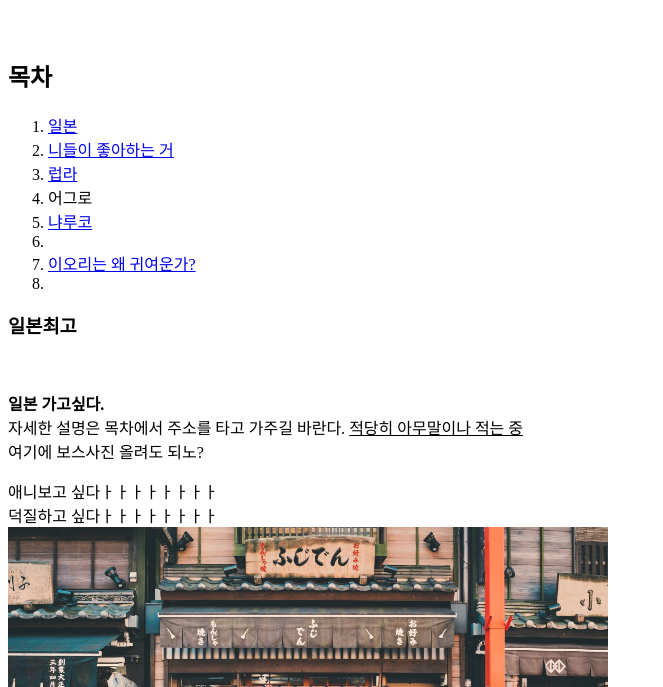
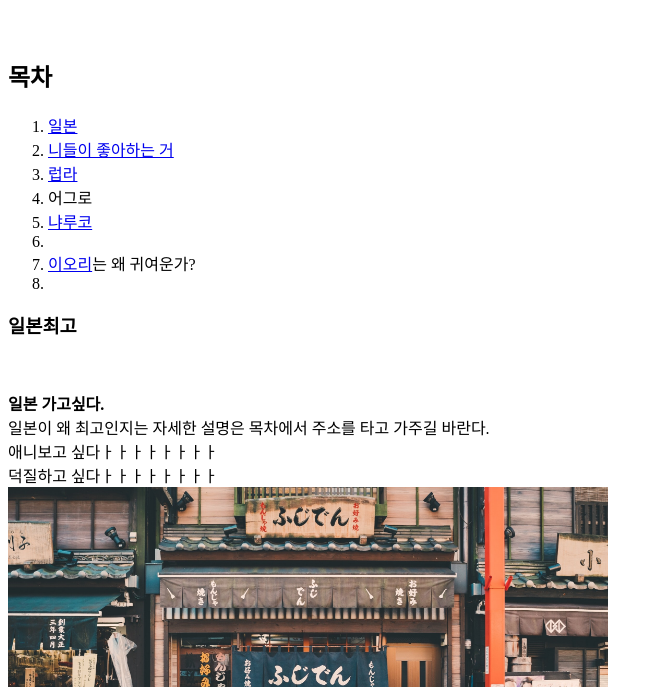
Before and after one commit to lmj8297/web1, a plain HTML site: page index.html in a window 1280 px wide. Shown: the part 113-800 px from the top of the page, without its empty margins (0-663 px from the left). Drawn offline with Linux system fonts and the light colour scheme.

Commit message:
Add files via upload

```diff
--- a/index.html
+++ b/index.html
@@ -13,12 +13,10 @@
    <li><a href="https://www.daejeon.go.kr/" target="_blank" title="러브라이브문서">럽라</a></li>
    <li>어그로</li>
    <li><a href="https://namu.wiki/w/%EB%83%90%EB%A3%A8%EC%BD%94" target="_blank" title="희승이 딸">냐루코</a><li>
-    <li><a href="https://namu.wiki/w/%EB%AF%B8%EB%82%98%EC%84%B8%20%EC%9D%B4%EC%98%A4%EB%A6%AC" target='_blank' title="수명이 애인">이오리는 왜 귀여운가?</a><li>
+    <li><a href="https://namu.wiki/w/%EB%AF%B8%EB%82%98%EC%84%B8%20%EC%9D%B4%EC%98%A4%EB%A6%AC" target="_blank" title="수명이 애인">이오리</a>는 왜 귀여운가?<li>
   </ol>
   <h3>일본최고</h3><br>
-  <p><strong>일본 가고싶다.</strong> <br> 자세한 설명은 목차에서 주소를 타고 가주길 바란다.
-  <u>적당히 아무말이나 적는 중</U><br>
-  여기에 보스사진 올려도 되노?</p>
+  <p><strong>일본 가고싶다.</strong> <br> 일본이 왜 최고인지는 자세한 설명은 목차에서 주소를 타고 가주길 바란다.<br>
   애니보고 싶다ㅏㅏㅏㅏㅏㅏㅏㅏ<br> 덕질하고 싶다ㅏㅏㅏㅏㅏㅏㅏㅏ<br>
   <img src="loli.jpg" width="600"><br><br>
   <h3>로리는 왜 귀여운가?</h3>
@@ -59,8 +57,8 @@
      - 자료제공 박희승 - (쿠우코와 냐루코가 굴러다니는 장면)<br><br>
     <h3>이오리는 왜 귀여운가?</h3><br>
     이오리가 귀여운 이유는<a href="https://www.dcinside.com/" target="_blank">디시인사이드</a> 같은 곳에서도 언급이 되고 있다.<br>
-    <a href="https://gall.dcinside.com/mgallery/board/view/?id=minaseiori&no=20192" target="_blank" title=미나세이오리마이너갤러리>예시1)</a><br>
-    <a href="https://gall.dcinside.com/mgallery/board/view/?id=theaterdays&no=1452415&page=20380" target="_blank" title=미나세이오리마이너갤러리>예시2)</a><br>
+    <a href="https://gall.dcinside.com/mgallery/board/view/?id=minaseiori&no=20192" target="_blank" title="미나세 이오리 마이너 갤러리">예시1)</a><br>
+    <a href="https://gall.dcinside.com/mgallery/board/view/?id=theaterdays&no=1452415&page=20380" target="_blank" title="미나세 이오리 마이너 갤러리">예시2)</a><br>
     필자는 이렇게 생각한다. 그냥 이오리라서 귀여운 것이 아닐까? 라고.<br>
     <img src="iori.jpeg" width="600"><br>
     - 자료제공 황수명 -<br><br>
```
